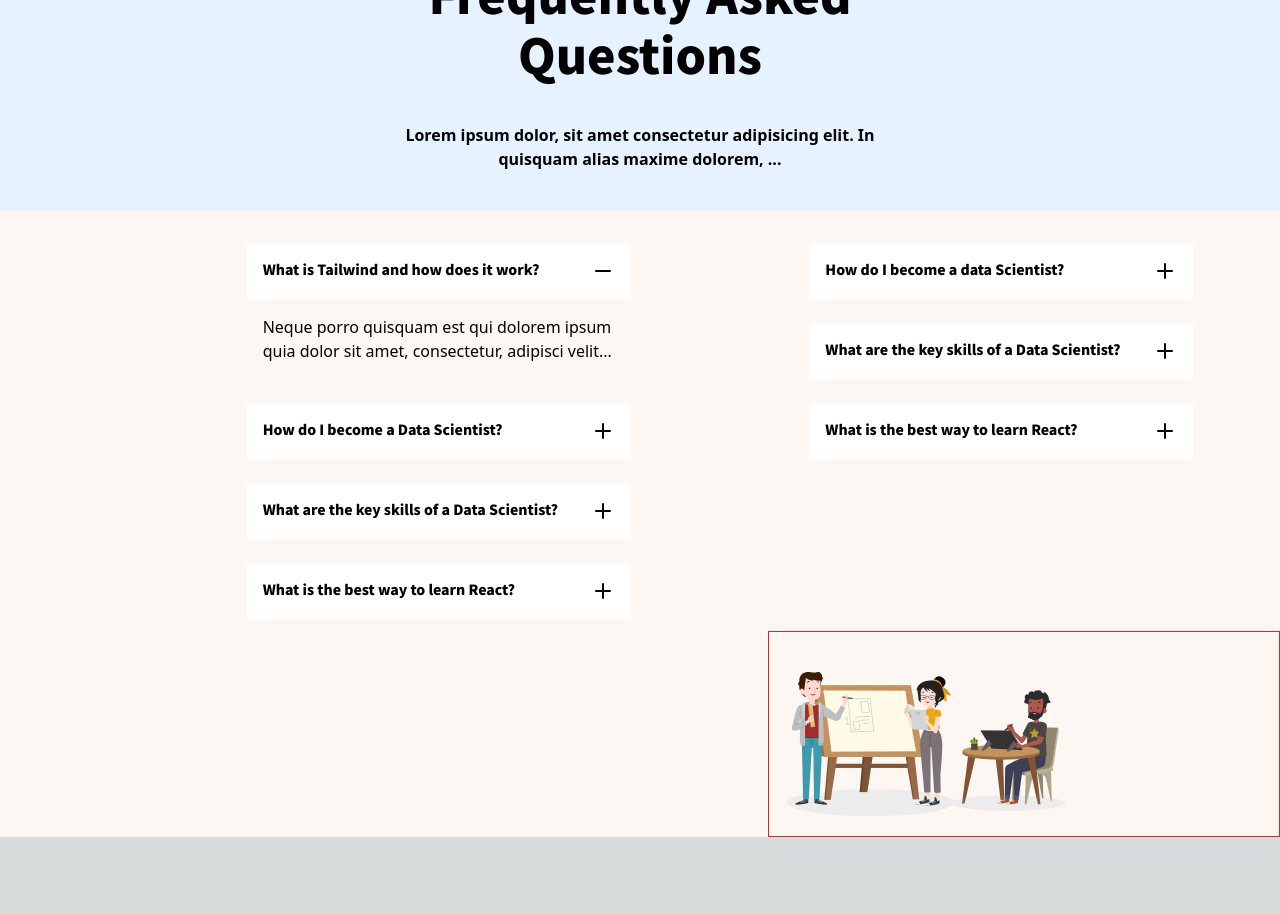
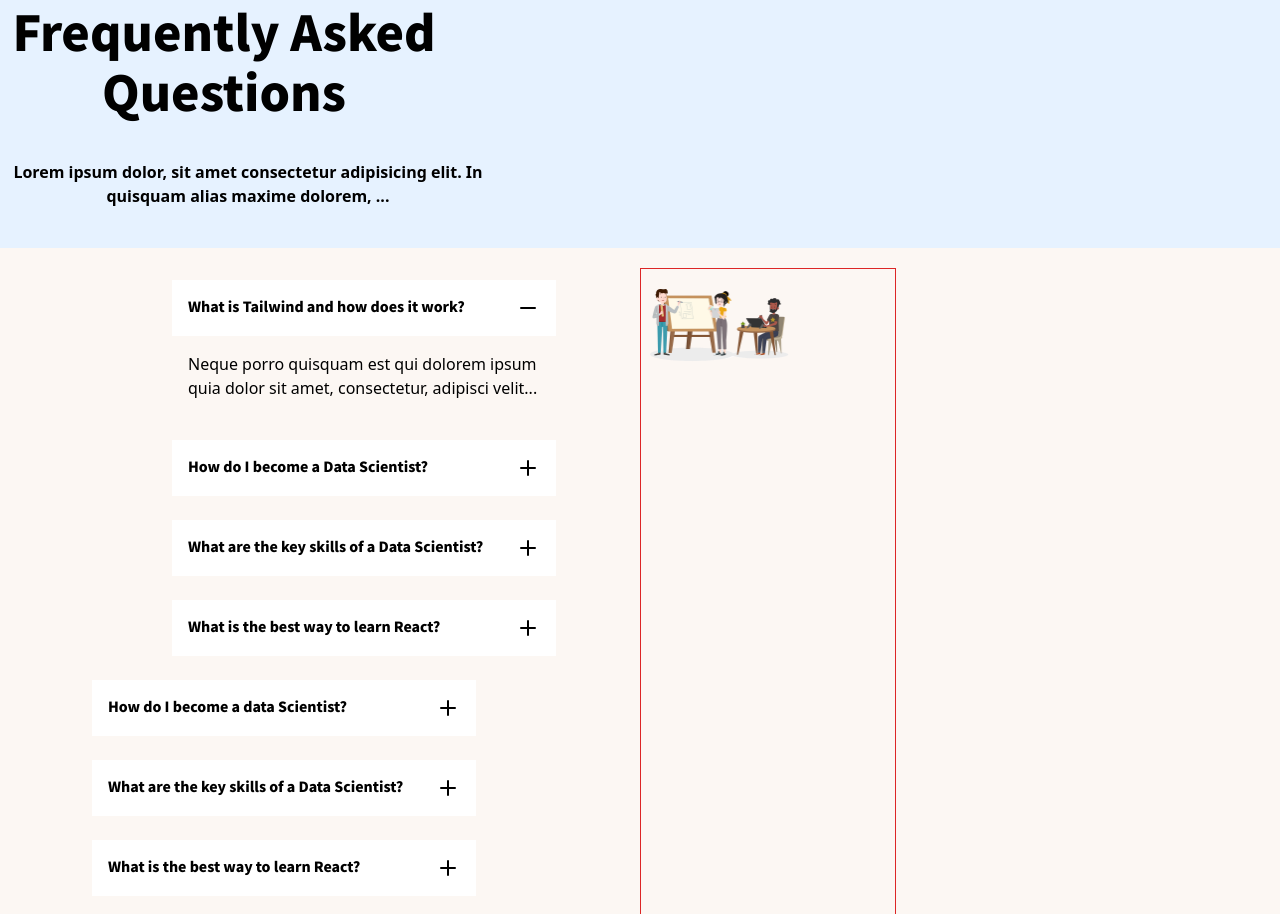
Before and after one commit to jessicalima22/Faq---typescript-start, a Next.js app: page /faq in a window 1280 px wide. Shown: the top 914 px of the page. Before the commit the page ends 837 px from the top, so only its background shows below. Built offline with nearby package versions, Linux system fonts and the light colour scheme.

Commit message:
grid update

```diff
--- a/src/components/Faq.tsx
+++ b/src/components/Faq.tsx
@@ -17,9 +17,9 @@ export default function Faq () {
 }
 
     return(
-        <main className=" bg-primary pt-5 flex flex-col items-end h-30%">
-            <div className="w-screen flex justify-evenly">
-                <section className="ps-40">
+        <main className=" bg-primary pt-5 grid grid-cols-2 grid-rows-3">
+            <div className="w-screen">
+                <section className="ps-40 row-span-3">
                     <Questions
                         question='What is Tailwind and how does it work?'
                         answer='Neque porro quisquam est qui dolorem ipsum quia dolor sit amet, consectetur, adipisci velit...'
@@ -49,7 +49,7 @@ export default function Faq () {
                         open = {active===3}
                         />
                 </section>
-                <section className="ps-20">
+                <section className="ps-20 row-span-1">
                     <Questions
                         question='How do I become a data Scientist?'
                         answer='Lorem ipsum dolor sit amet, consectetur adipiscing elit. Donec ex.'
@@ -74,7 +74,7 @@ export default function Faq () {
                 </section>
             </div>
 
-            <section className="justify-end border border-red-600 w-2/5">
+            <section className="justify-end border border-red-600 w-2/5 row-span-2">
                 <Image src={peopleImage} alt="people teaching"
                 className="w-3/5"/>
             </section>
--- a/src/pages/faq.tsx
+++ b/src/pages/faq.tsx
@@ -2,7 +2,7 @@ import Faq from "../components/Faq";
 
 export default function FaqPage () {
     return (
-        <div className="flex flex-col items-center justify-center h-screen bg-backgroundColor ">
+        <div className="grid justify-center bg-backgroundColor ">
             <div className=" text-5xl font-notojp w-100 text-center leading-tight ">
                 <p>Frequently Asked Questions </p>
             </div>
```
